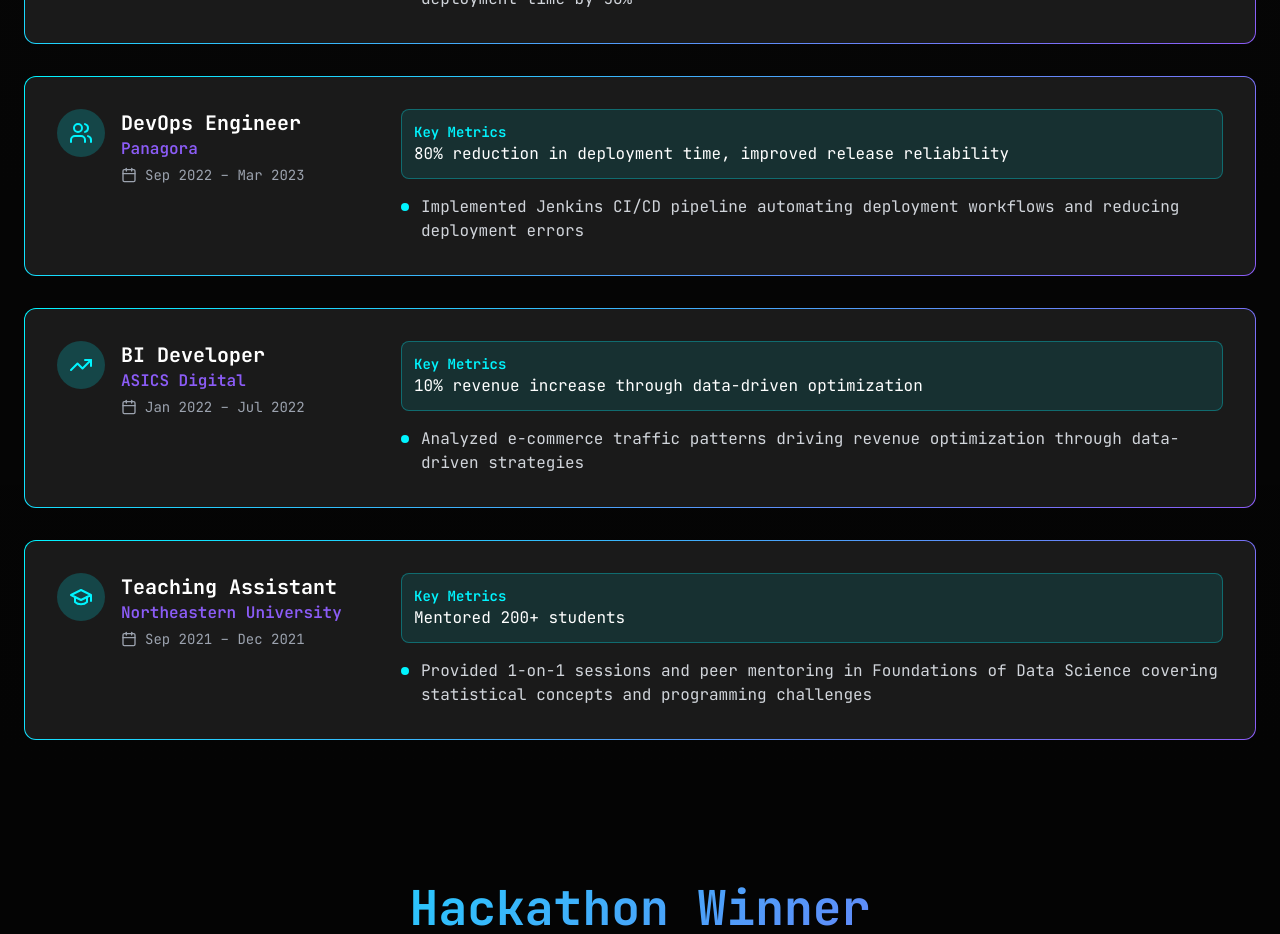
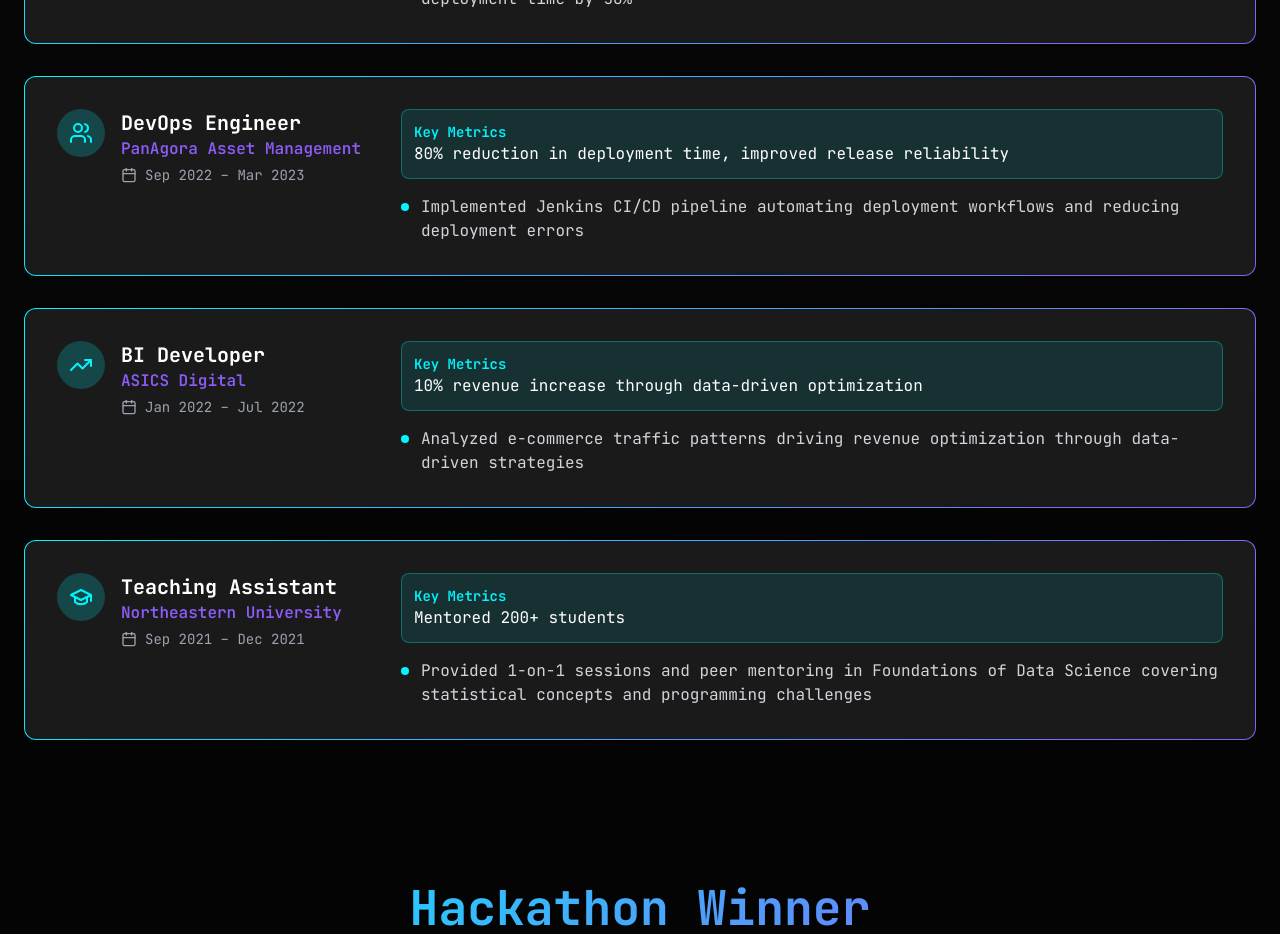
Before and after one commit to nikdmello/website, a Next.js app: page / in a window 1280 px wide. Shown: the part 2600-3534 px from the top of the page. Built offline with nearby package versions, Linux system fonts and the light colour scheme.

Commit message:
Fix company name

```diff
--- a/components/Experience.tsx
+++ b/components/Experience.tsx
@@ -29,7 +29,7 @@ const experiences = [
   },
   {
     title: 'DevOps Engineer',
-    company: 'Panagora',
+    company: 'PanAgora Asset Management',
     period: 'Sep 2022 – Mar 2023',
     icon: <Users className="w-6 h-6" />,
     highlights: [
```
